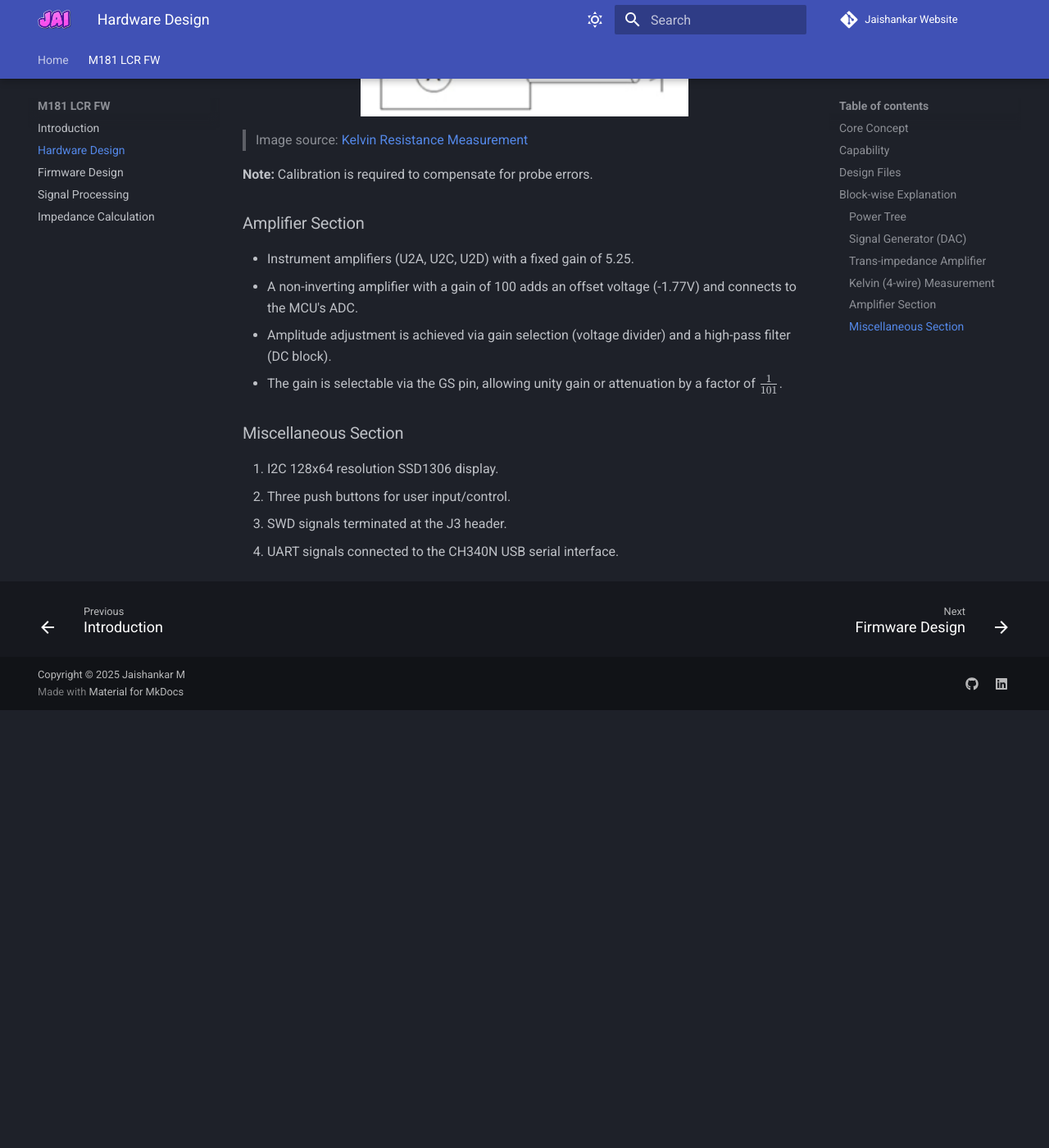
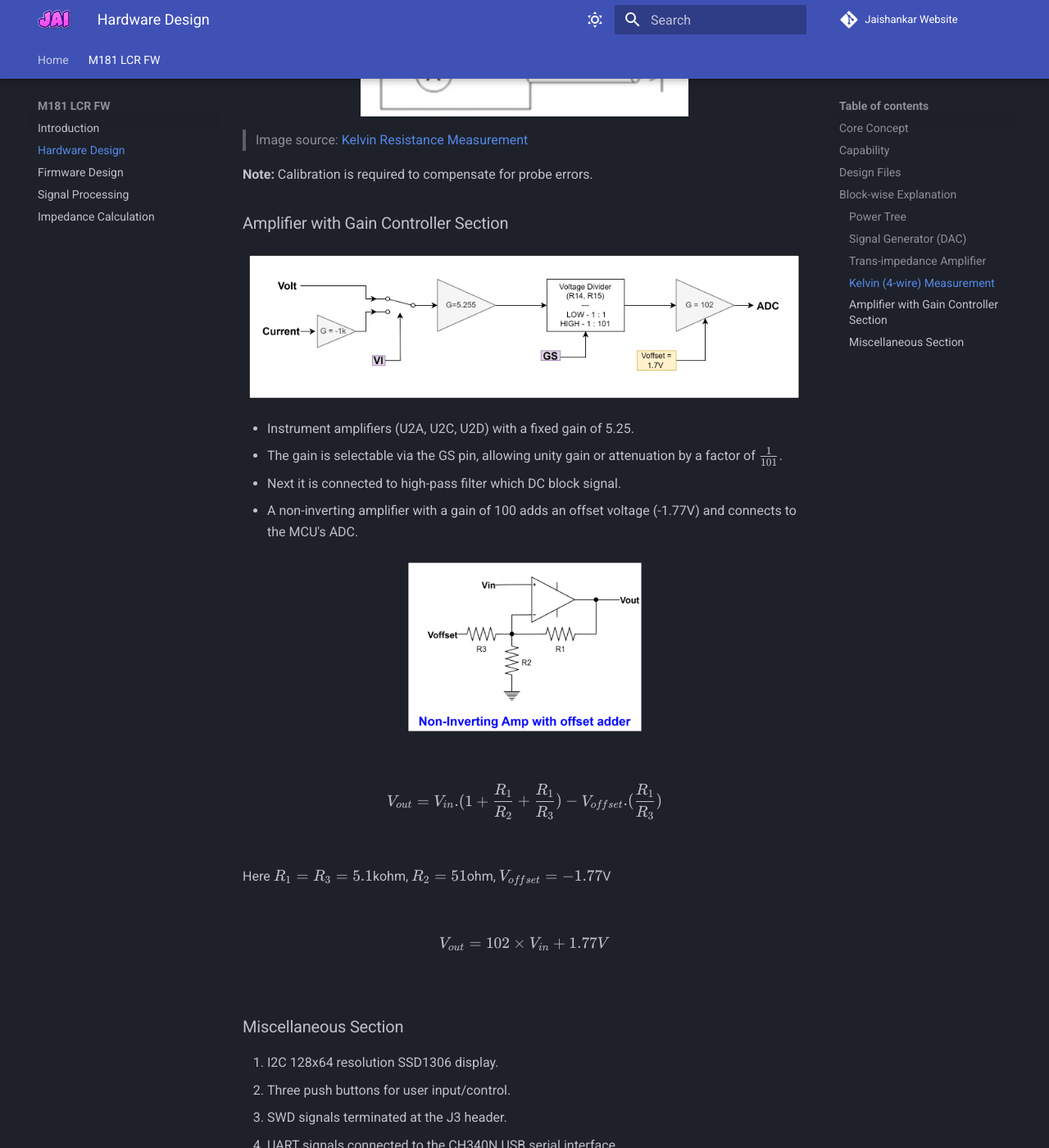
Before and after one commit to Jaishankar872/personal-website, an MkDocs documentation site: the page built from docs/m181_lcr/Hardware-Design.md, in a window 1280 px wide and 1400 px high, scrolled down 2826 px. Shown: the whole window at 82% size. Built offline with MkDocs 1.6.1 and Material for MkDocs 9.7.7, drawn with Linux system fonts in a browser that asks for light colours; some web fonts are replaced; comment, search, counter and statistics services are not loaded; before the commit the page ends 3692 px from its top, so only the background shows below that.

Commit message:
[LCR HW] Added the Gain Controller Section

```diff
--- a/docs/m181_lcr/Hardware-Design.md
+++ b/docs/m181_lcr/Hardware-Design.md
@@ -33,7 +33,7 @@ The manufacturer (JYETech) specifies the following capabilities:
 
 ## Design Files
 
-- [Schematics File](https://jyetech.com/wp-content/uploads/Schematic_M181.pdf)
+- [Schematics File](https://github.com/Jaishankar872/LCR_Meter_Proto_M181/blob/STM32Cube/docs/Sch_M181_LCR_Meter.pdf)
 - [Assembly Guide](https://jyetech.com/wp-content/uploads/M181_AssemblyGuide.pdf)
 
 ## Block-wise Explanation
@@ -75,12 +75,30 @@ $$
 
 **Note:** Calibration is required to compensate for probe errors.
 
-### Amplifier Section
+### Amplifier with Gain Controller Section
+
+<figure markdown="span">
+  ![Image title](assets/HW_concept5.png){ width="700" }
+</figure>
 
 - Instrument amplifiers (U2A, U2C, U2D) with a fixed gain of 5.25.
+- The gain is selectable via the GS pin, allowing unity gain or attenuation by a factor of $\frac{1}{101}$.
+- Next it is connected to high-pass filter which DC block signal.
 - A non-inverting amplifier with a gain of 100 adds an offset voltage (-1.77V) and connects to the MCU's ADC.
-- Amplitude adjustment is achieved via gain selection (voltage divider) and a high-pass filter (DC block).
-- The gain is selectable via the GS pin, allowing unity gain or attenuation by a factor of $\frac{1}{101}$.
+
+<figure markdown="span">
+  ![Image title](assets/HW_concept6.png){ width="300" }
+</figure>
+
+$$
+V_{out}=V_{in}.(1+\frac{R_1}{R_2}+\frac{R_1}{R_3}) - V_{offset} .(\frac{R_1}{R_3})
+$$
+
+Here $R_1 = R_3 = 5.1$kohm, $R_2 = 51$ohm, $V_{offset}=-1.77$V
+
+$$
+V_{out}=102\times V_{in} + 1.77 V
+$$
 
 ### Miscellaneous Section
 
```
Also changed, not shown: docs/m181_lcr/assets/HW_concept5.png (added), docs/m181_lcr/assets/HW_concept6.png (added).
